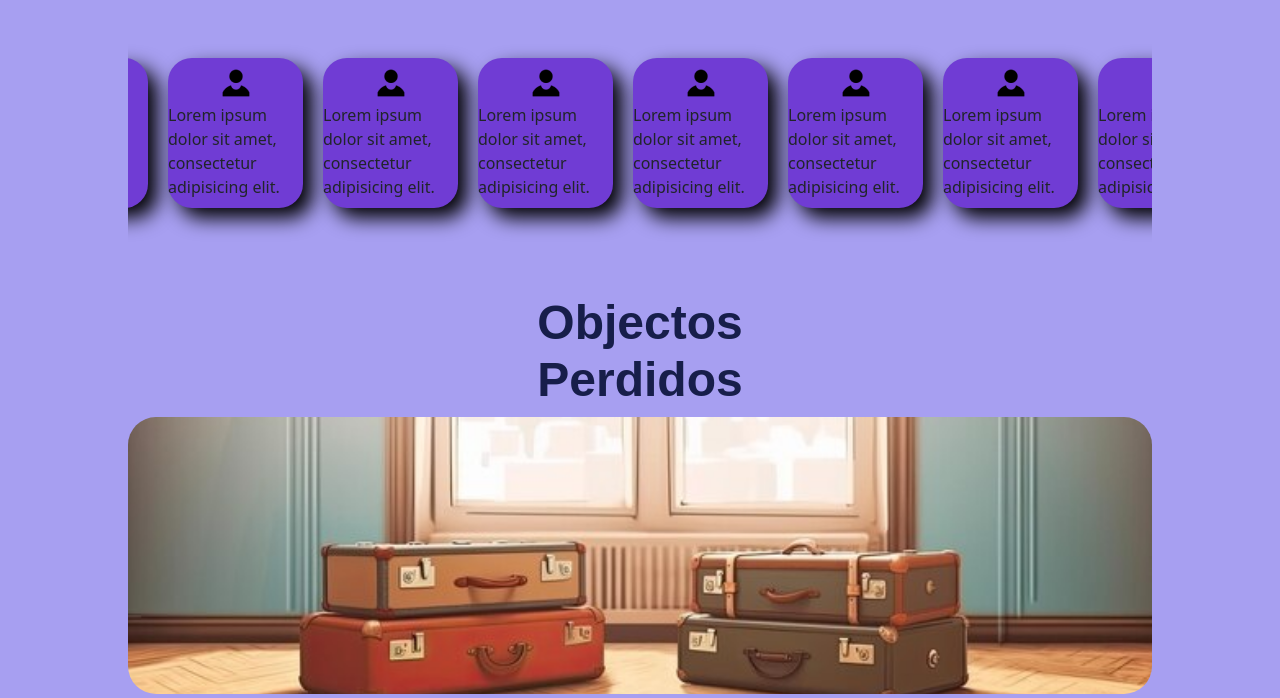
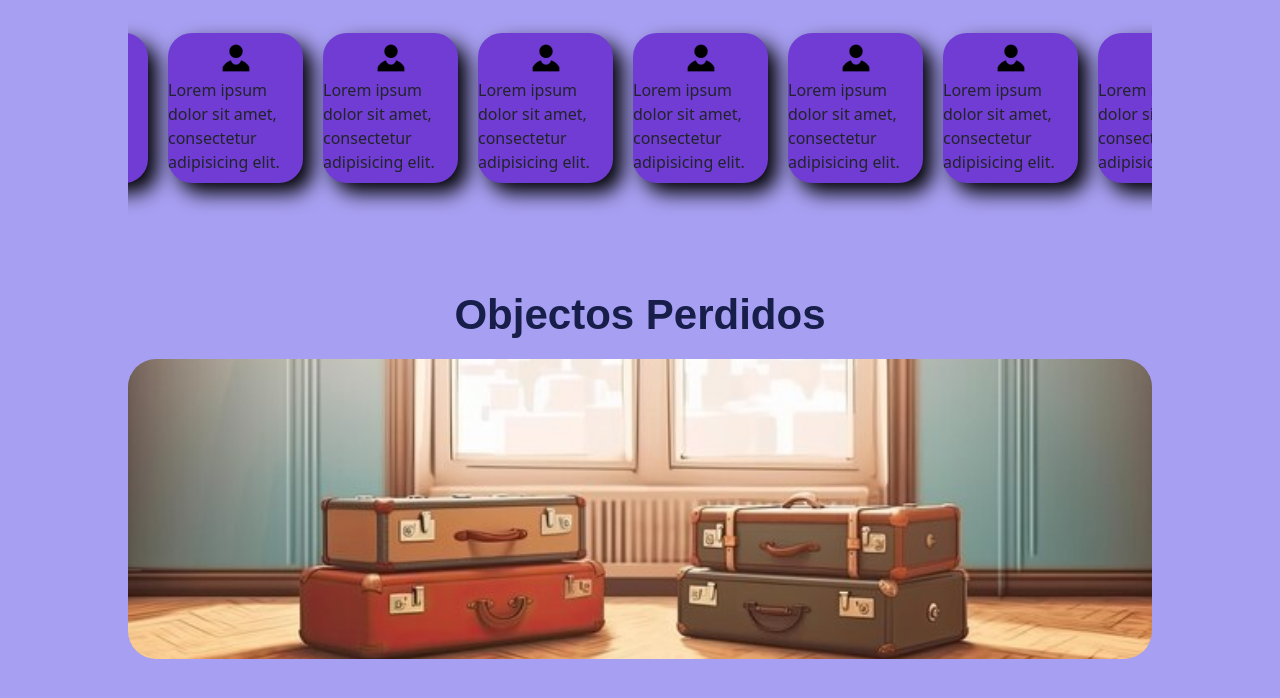
Before and after one commit to Darkot1/RIwall, a website: page index.html in a window 1280 px wide. Shown: the part 727-1425 px from the top of the page. Drawn offline with nearby package versions, Linux system fonts and the light colour scheme.

Commit message:
ajuste boton

```diff
--- a/style.css
+++ b/style.css
@@ -81,10 +81,10 @@ main{
 
 .tittle_bar{
     font-weight: bold;
-    font-size: 48px;
+    font-size: 42px;
     color: var(--footer-tittle);
     transition: 0.34s;
-    border-radius: 10px;
+
 }
 .tittle_bar_link:hover{
   border-radius: 10px;
@@ -92,7 +92,7 @@ main{
   scale: 1.07;
 }
 .link_tittle_container{
-  width: 40%;
+  width: 100%;
   transition:  1s;
   text-align: center;
 }
```
Also changed, not shown: index.html (+1 -0 lines).
